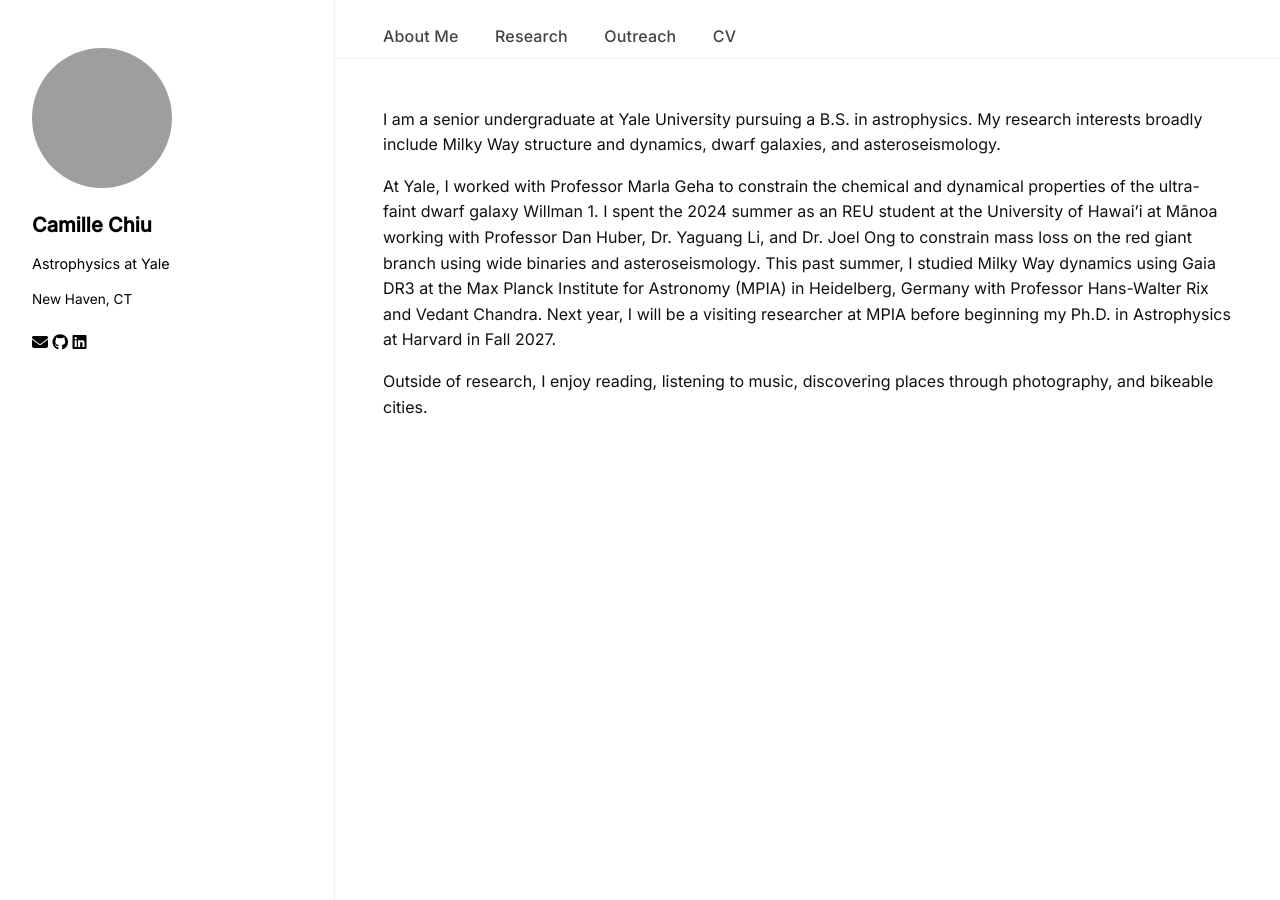
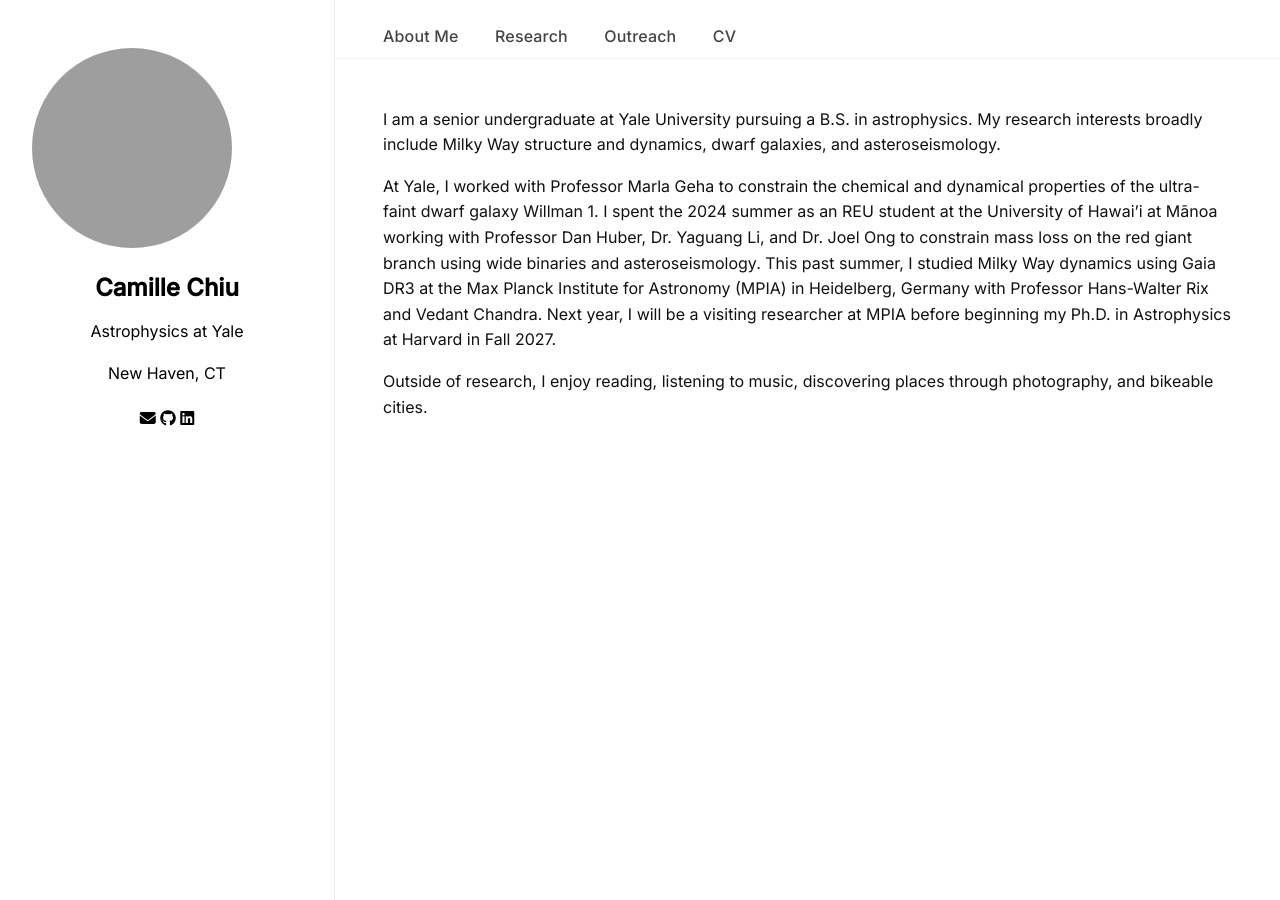
Before and after one commit to camchiu/camchiu.github.io, a Jekyll site: the page built from index.md, in a window 1280 px wide. Built offline with Jekyll 4.4.1, drawn with Linux system fonts in a browser that asks for light colours; grey boxes are pictures that could not be loaded.

Commit message:
Update main.scss

```diff
--- a/assets/css/main.scss
+++ b/assets/css/main.scss
@@ -55,8 +55,8 @@
 
 /* Circular avatar */
 .avatar {
-  width: 140px;
-  height: 140px;
+  width: 200px;
+  height: 200px;
   border-radius: 50%;
   object-fit: cover;
   display: block;
@@ -65,21 +65,21 @@
 
 /* Name */
 .sidebar h1 {
-  font-size: 1.25rem;
+  font-size: 1.5rem;
   font-weight: 600;
   margin: 0 0 0.4rem 0;
 }
 
 /* Bio */
 .bio {
-  font-size: 0.9rem;
+  font-size: 1rem;
   color: #666;
   margin-bottom: 0.3rem;
 }
 
 /* Location */
 .location {
-  font-size: 0.85rem;
+  font-size: 1rem;
   color: #888;
   margin-bottom: 1.2rem;
 }
@@ -87,6 +87,7 @@
 /* Icon links (GitHub, email, etc.) */
 .icon-links a {
   color: #000;
+  font-size: 1rem;
 }
 
 .icon-links a:hover {
@@ -95,6 +96,14 @@
 
 .icon-links a:hover {
   opacity: 0.6;
+}
+
+.sidebar {
+  text-align: center;
+}
+
+.icon-links {
+  align-items: center;
 }
 
 /* =========================
```
